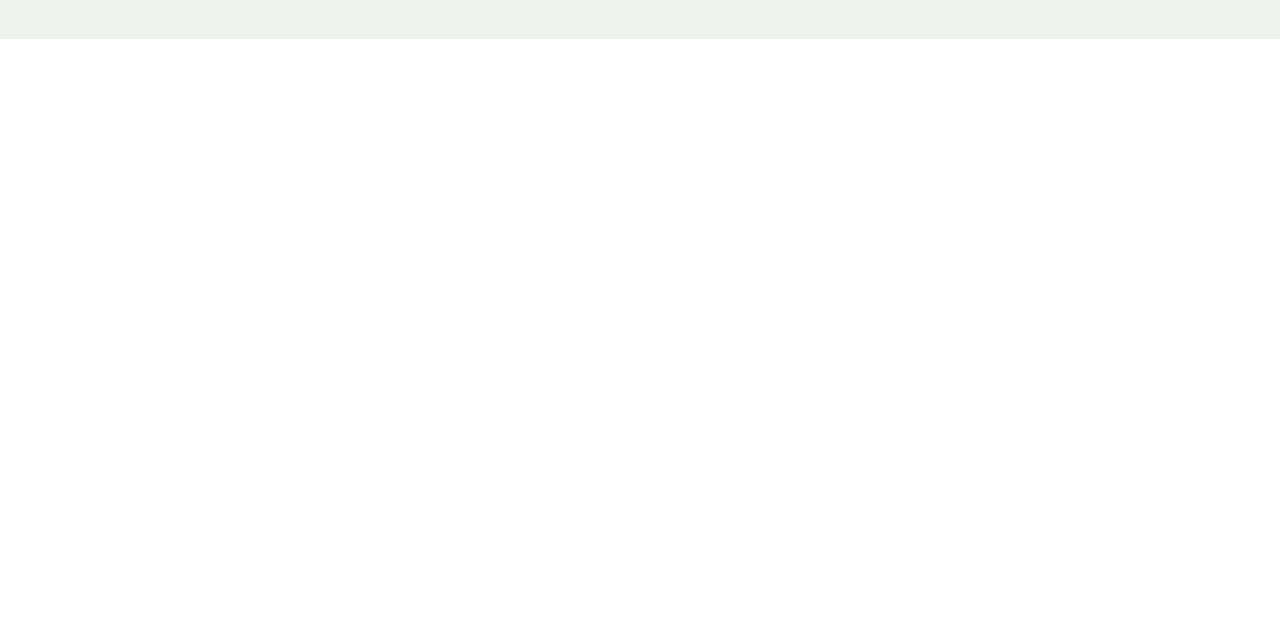
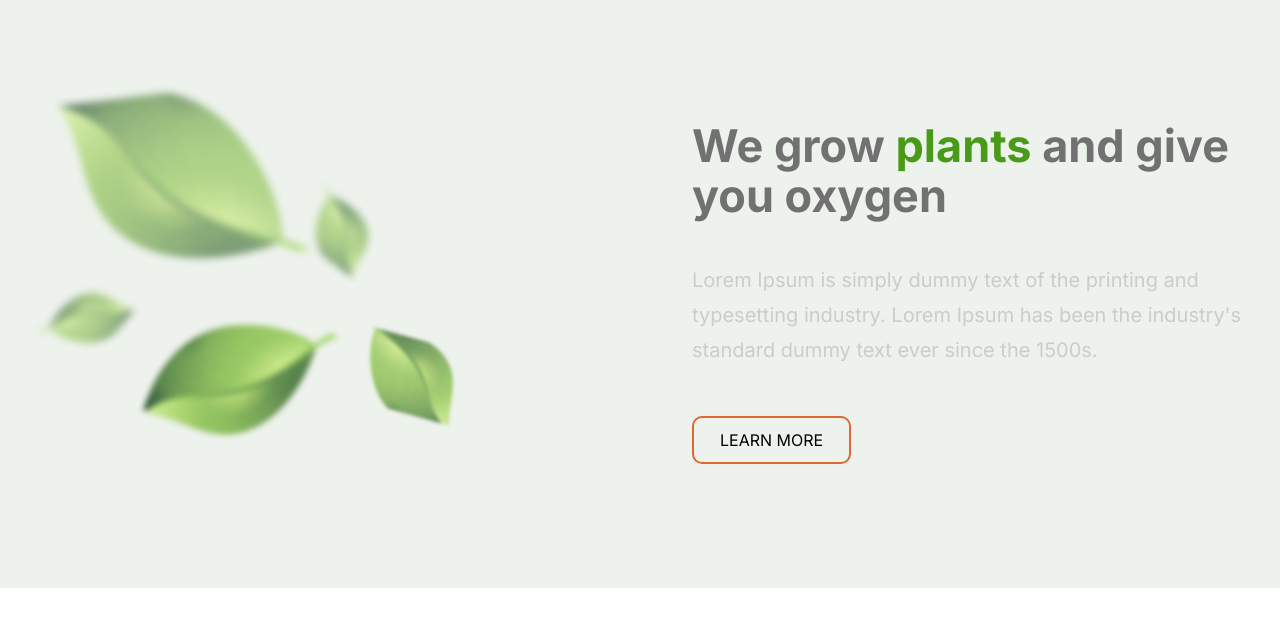
Before and after one commit to KrivichAndrey/plants, a plain HTML site: page src/index.html in a window 1280 px wide. Shown: the part 95-722 px from the top of the page. Drawn offline with Linux system fonts and the light colour scheme; a web font is replaced by a local one.

Commit message:
feat: add "welcome" section

```diff
--- a/src/css/global.css
+++ b/src/css/global.css
@@ -16,6 +16,16 @@ ol,
 ul,
 dl {
     list-style-type: none;
+}
+
+h1,
+h2,
+h3,
+h4,
+h5,
+h6 {
+    margin: 0;
+    padding: 0;
 }
 
 a {
--- a/src/css/style.css
+++ b/src/css/style.css
@@ -70,3 +70,66 @@
     color: #E06733;
     transition: all 0.2s linear;
 }
+
+/* ====== WELCOME ====== */
+
+.welcome {
+    padding: 1em 0 6.8125em;
+    background: #EDF2EC;
+}
+
+.welcome__inner {
+    display: grid;
+    grid-template-columns: repeat(2, 1fr);
+
+}
+
+.welcome__img-wrapper {
+    width: 28.0625rem;
+    height: 25.5rem;
+    margin-top: 1em;
+}
+
+.welcome__img {
+    width: 100%;
+    height: 100%;
+    object-fit: cover;
+}
+
+.welcome__text {
+    /* margin-top: 4.125em; */
+    padding: 4.125em 0 0 3.25em;
+}
+
+.welcome__title {
+    margin-bottom: 2.625rem;
+    font-size: 2.8125rem;
+    line-height: 1.11;
+    font-weight: 700;
+    color: #717171;
+}
+
+.welcome__title--marked {
+    color: #499A18;
+}
+
+.welcome-text__descr {
+    margin-bottom: 3rem;
+    font-size: 1.25rem;
+    font-weight: 400;
+    line-height: 1.75;
+    color: #CCCCCC;
+}
+
+.welcome__btn-more {
+    padding: 0.75em 1.625em;
+    line-height: 1.25;
+}
+
+.btn-more {
+    border: 0.125rem solid #E06733;
+    border-radius: 0.625rem;
+    text-transform: uppercase;
+    background-color: rgba(255, 255, 255, 0);
+    cursor: pointer;
+}
--- a/src/index.html
+++ b/src/index.html
@@ -48,7 +48,30 @@
             </div>
         </header>
 
-        <main class="main"> </main>
+        <main class="main">
+
+            <section class="welcome">
+                <div class="welcome__container">
+                    <div class="welcome__inner">
+                        <div class="welcome__img-wrapper">
+                            <img class="welcome__img" src="assets/img/content/leafs.png" alt="house plant">
+                        </div>
+                        <div class="welcome__text">
+                            <h1 class="welcome__title">
+                                We grow <span class="welcome__title welcome__title--marked">plants</span> and give you
+                                oxygen
+                            </h1>
+                            <p class="welcome-text__descr">Lorem Ipsum is simply dummy text of the printing and
+                                typesetting industry. Lorem Ipsum has been the industry's standard
+                                dummy text ever since the 1500s.
+                            </p>
+                            <button class="welcome__btn-more btn-more">LEARN MORE</button>
+                        </div>
+                    </div>
+                </div>
+            </section>
+
+        </main>
 
         <footer class="footer"></footer>
     </div>
```
Also changed, not shown: src/assets/img/content/leafs.png (added).
